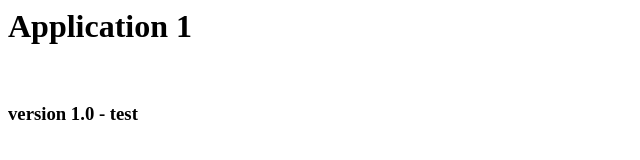
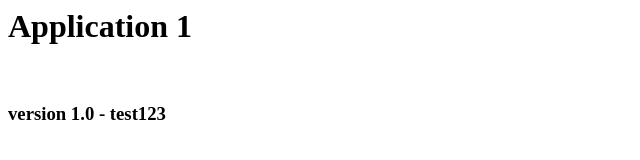
Before and after one commit to rmssath/app1, a plain HTML site: page index.html in a window 1280 px wide. Shown: the full height of the page, 0-640 px from the left. Drawn offline with Linux system fonts and the light colour scheme.

Commit message:
Update index.html

```diff
--- a/index.html
+++ b/index.html
@@ -1,3 +1,3 @@
 <h1>Application 1</h1><br>
 
-<h3>version 1.0 - test</h3>
+<h3>version 1.0 - test123</h3>
```
